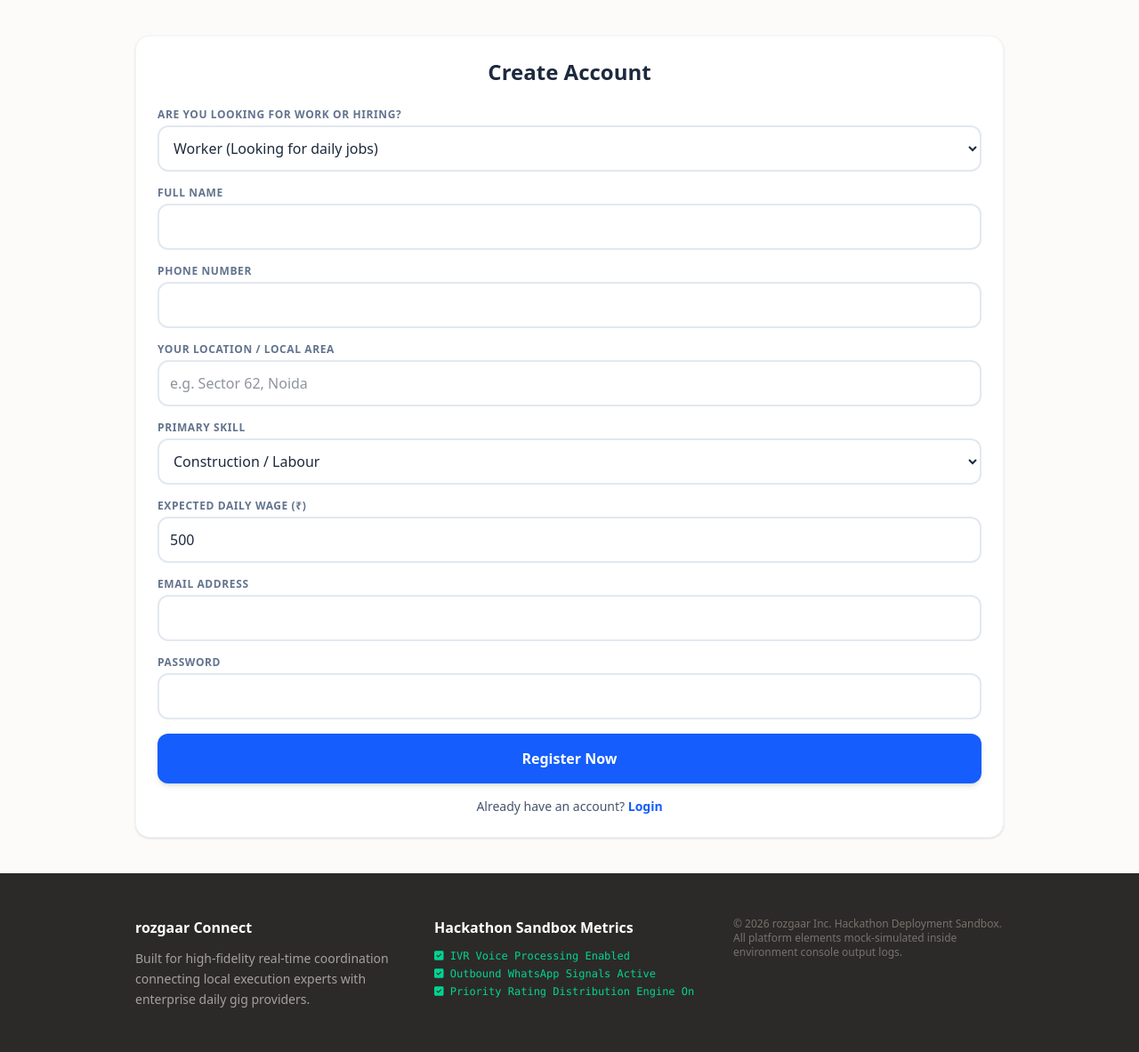
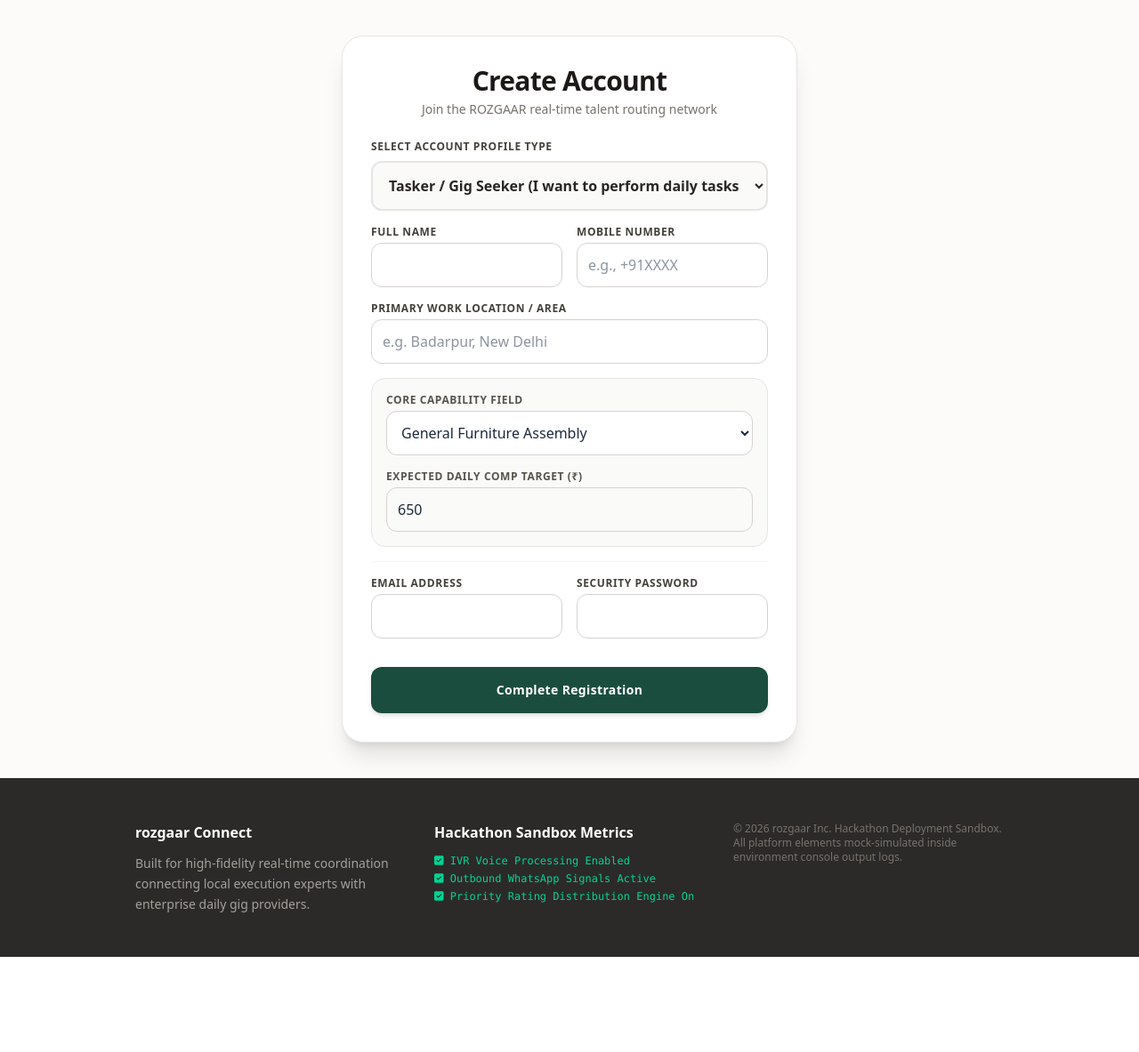
Before and after one commit to DeepanshuMathurya/shramik-connect, a Flask app: page /register in a window 1280 px wide. Shown: the part 69-1252 px from the top of the page at 89% size. After the commit the page ends 1145 px from the top, so only its background shows below. Run offline with Flask 3, Linux system fonts and the light colour scheme.

Commit message:
Update register.html

```diff
--- a/templates/register.html
+++ b/templates/register.html
@@ -1,63 +1,72 @@
 {% extends 'base.html' %}
 {% block content %}
-<div class="bg-white p-6 rounded-2xl shadow-sm border border-slate-100">
-    <h2 class="text-2xl font-black mb-6 text-center text-slate-800">Create Account</h2>
+<div class="max-w-lg mx-auto bg-white border border-stone-200 rounded-3xl p-8 shadow-xl">
+    <div class="text-center mb-6">
+        <h2 class="text-3xl font-black text-stone-900 tracking-tight">Create Account</h2>
+        <p class="text-stone-500 text-sm mt-1">Join the ROZGAAR real-time talent routing network</p>
+    </div>
+
     <form action="/register" method="POST" class="space-y-4">
         <div>
-            <label class="block text-xs font-bold uppercase tracking-wider text-slate-500 mb-1">Are you looking for Work or Hiring?</label>
-            <select name="role" id="roleSelect" class="w-full p-3 rounded-xl border-2 border-slate-200 font-medium focus:border-blue-500 outline-none" onchange="toggleWorkerFields()">
-                <option value="Worker">Worker (Looking for daily jobs)</option>
-                <option value="Contractor">Contractor / Employer (Hiring workers)</option>
+            <label class="block text-xs font-bold text-stone-700 uppercase tracking-wider mb-2">Select Account Profile Type</label>
+            <select name="role" id="roleDropdown" class="w-full p-3.5 rounded-xl border-2 border-stone-200 font-bold text-stone-800 focus:border-[#1b4d3e] outline-none bg-stone-50" onchange="toggleFormContext()">
+                <option value="Worker">Tasker / Gig Seeker (I want to perform daily tasks)</option>
+                <option value="Contractor">Employer / Contractor (I want to hire talent)</option>
             </select>
         </div>
-        <div>
-            <label class="block text-xs font-bold uppercase tracking-wider text-slate-500 mb-1">Full Name</label>
-            <input type="text" name="name" required class="w-full p-3 rounded-xl border-2 border-slate-200 outline-none focus:border-blue-500">
-        </div>
-        <div>
-            <label class="block text-xs font-bold uppercase tracking-wider text-slate-500 mb-1">Phone Number</label>
-            <input type="tel" name="phone" required class="w-full p-3 rounded-xl border-2 border-slate-200 outline-none focus:border-blue-500">
-        </div>
-        <div>
-            <label class="block text-xs font-bold uppercase tracking-wider text-slate-500 mb-1">Your Location / Local Area</label>
-            <input type="text" name="location" placeholder="e.g. Sector 62, Noida" required class="w-full p-3 rounded-xl border-2 border-slate-200 outline-none focus:border-blue-500">
-        </div>
 
-        <div id="workerFields" class="space-y-4">
+        <div class="grid grid-cols-1 md:grid-cols-2 gap-4">
             <div>
-                <label class="block text-xs font-bold uppercase tracking-wider text-slate-500 mb-1">Primary Skill</label>
-                <select name="skills" class="w-full p-3 rounded-xl border-2 border-slate-200 font-medium focus:border-blue-500 outline-none">
-                    <option value="Construction">Construction / Labour</option>
-                    <option value="Plumbing">Plumbing</option>
-                    <option value="Electrician">Electrician</option>
-                    <option value="Painting">Painting</option>
-                    <option value="Carpentry">Carpentry</option>
-                </select>
+                <label class="block text-xs font-bold text-stone-700 uppercase tracking-wider mb-1">Full Name</label>
+                <input type="text" name="name" required class="w-full p-3 border border-stone-300 rounded-xl outline-none focus:border-[#1b4d3e]">
             </div>
             <div>
-                <label class="block text-xs font-bold uppercase tracking-wider text-slate-500 mb-1">Expected Daily Wage (₹)</label>
-                <input type="number" name="daily_rate" value="500" class="w-full p-3 rounded-xl border-2 border-slate-200 outline-none focus:border-blue-500">
+                <label class="block text-xs font-bold text-stone-700 uppercase tracking-wider mb-1">Mobile Number</label>
+                <input type="tel" name="phone" placeholder="e.g., +91XXXX" required class="w-full p-3 border border-stone-300 rounded-xl outline-none focus:border-[#1b4d3e]">
             </div>
         </div>
 
         <div>
-            <label class="block text-xs font-bold uppercase tracking-wider text-slate-500 mb-1">Email Address</label>
-            <input type="email" name="email" required class="w-full p-3 rounded-xl border-2 border-slate-200 outline-none focus:border-blue-500">
-        </div>
-        <div>
-            <label class="block text-xs font-bold uppercase tracking-wider text-slate-500 mb-1">Password</label>
-            <input type="password" name="password" required class="w-full p-3 rounded-xl border-2 border-slate-200 outline-none focus:border-blue-500">
+            <label class="block text-xs font-bold text-stone-700 uppercase tracking-wider mb-1">Primary Work Location / Area</label>
+            <input type="text" name="location" placeholder="e.g. Badarpur, New Delhi" required class="w-full p-3 border border-stone-300 rounded-xl outline-none focus:border-[#1b4d3e]">
         </div>
 
-        <button type="submit" class="w-full bg-blue-600 text-white font-bold p-4 rounded-xl shadow-md hover:bg-blue-700 transition">Register Now</button>
+        <div id="dynamicTaskerBox" class="bg-stone-50 p-4 rounded-2xl border border-stone-200 space-y-4">
+            <div>
+                <label class="block text-xs font-bold text-stone-600 uppercase tracking-wider mb-1">Core Capability Field</label>
+                <select name="skills" class="w-full p-3 rounded-xl border border-stone-300 bg-white font-medium outline-none">
+                    <option value="General Furniture Assembly">General Furniture Assembly</option>
+                    <option value="IKEA Assembly">IKEA Furniture Assembly</option>
+                    <option value="Minor Plumbing Repairs">Minor Plumbing Repairs</option>
+                    <option value="Electrical Help">Electrical Help / Wiring</option>
+                    <option value="Home & Apartment Cleaning">Home & Apartment Cleaning</option>
+                </select>
+            </div>
+            <div>
+                <label class="block text-xs font-bold text-stone-600 uppercase tracking-wider mb-1">Expected Daily Comp Target (₹)</label>
+                <input type="number" name="daily_rate" value="650" class="w-full p-3 border border-stone-300 rounded-xl outline-none">
+            </div>
+        </div>
+
+        <div class="border-t border-stone-100 pt-4 grid grid-cols-1 md:grid-cols-2 gap-4">
+            <div>
+                <label class="block text-xs font-bold text-stone-700 uppercase tracking-wider mb-1">Email Address</label>
+                <input type="email" name="email" required class="w-full p-3 border border-stone-300 rounded-xl outline-none focus:border-[#1b4d3e]">
+            </div>
+            <div>
+                <label class="block text-xs font-bold text-stone-700 uppercase tracking-wider mb-1">Security Password</label>
+                <input type="password" name="password" required class="w-full p-3 border border-stone-300 rounded-xl outline-none focus:border-[#1b4d3e]">
+            </div>
+        </div>
+
+        <button type="submit" class="w-full bg-[#1b4d3e] text-white font-black p-4 rounded-xl shadow-md hover:bg-emerald-900 transition tracking-wide text-sm mt-4">Complete Registration</button>
     </form>
-    <p class="text-center mt-4 text-sm font-medium text-slate-600">Already have an account? <a href="/login" class="text-blue-600 font-bold">Login</a></p>
 </div>
 
 <script>
-function toggleWorkerFields() {
-    const role = document.getElementById('roleSelect').value;
-    document.getElementById('workerFields').style.display = (role === 'Worker') ? 'block' : 'none';
+function toggleFormContext() {
+    const selector = document.getElementById('roleDropdown').value;
+    document.getElementById('dynamicTaskerBox').style.display = (selector === 'Worker') ? 'block' : 'none';
 }
 </script>
 {% endblock %}
```
